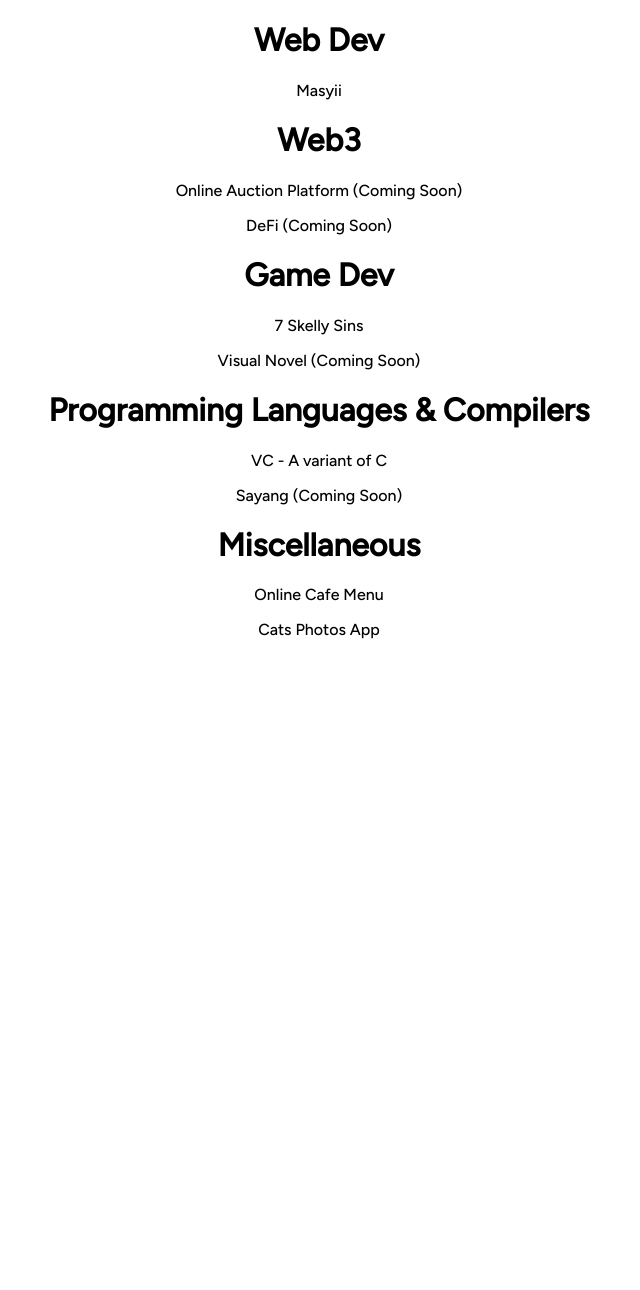
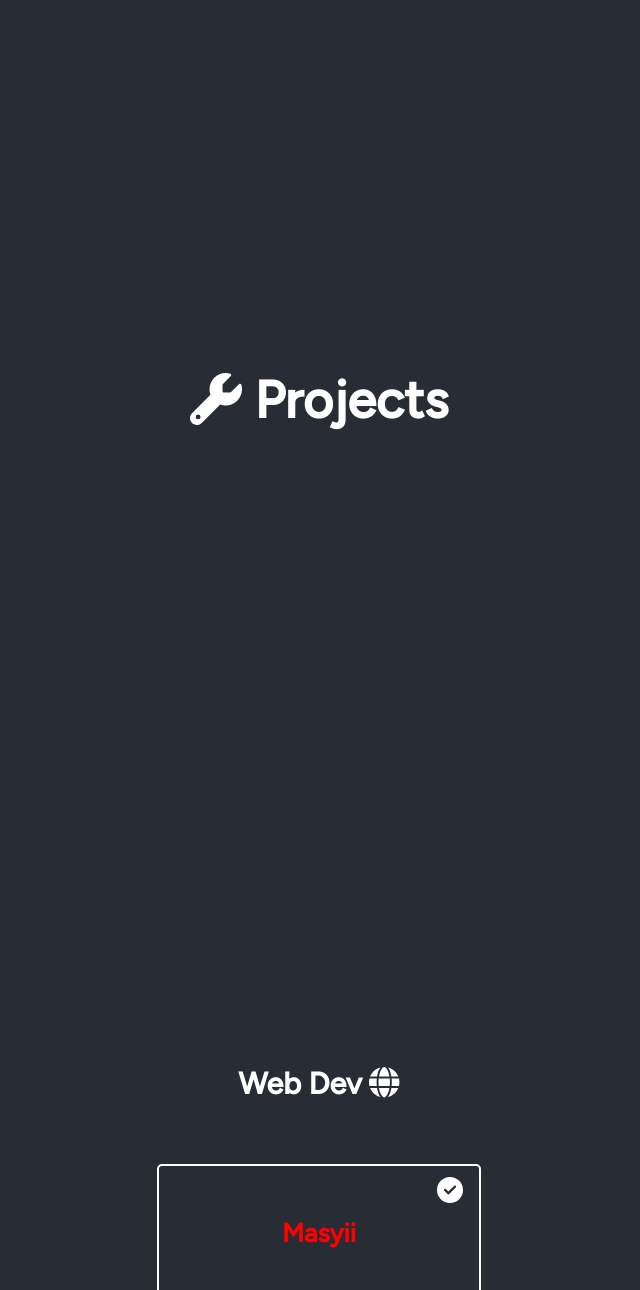
Before and after one commit to irfanzainudin/irfanzainudin.com, a React (Create React App) app: page /projects in a window 1280 px wide. Shown: the top 1290 px of the page, without its empty margins (321-961 px from the left). Before the commit the page ends 800 px from the top, so only its background shows below. Built offline with nearby package versions, Linux system fonts and the light colour scheme.

Commit message:
added Cards to Projects page

```diff
--- a/package.json
+++ b/package.json
@@ -4,6 +4,7 @@
   "private": true,
   "dependencies": {
     "@fortawesome/fontawesome-svg-core": "^6.3.0",
+    "@fortawesome/free-brands-svg-icons": "^6.3.0",
     "@fortawesome/free-solid-svg-icons": "^6.3.0",
     "@fortawesome/react-fontawesome": "^0.2.0",
     "@testing-library/jest-dom": "^5.16.5",
--- a/src/App.css
+++ b/src/App.css
@@ -17,8 +17,8 @@
   }
 }
 
-main,
-.App-header {
+.App-header,
+.App-main {
   background-color: #282c34;
   min-height: 100vh;
   display: flex;
--- /dev/null
+++ b/src/components/Card.css
@@ -0,0 +1,21 @@
+.Card {
+  margin: 2rem;
+  padding: 1rem 2rem;
+  border-radius: 5px;
+  border-color: white;
+  border-width: 2px;
+  border-style: solid;
+  min-width: 20vw;
+  max-width: 20vw;
+  position: relative;
+}
+
+.Card > header {
+  color: red;
+}
+
+.Card-status {
+  position: absolute;
+  top: 5%;
+  right: 5%;
+}
--- /dev/null
+++ b/src/components/Card.js
@@ -0,0 +1,19 @@
+import React from 'react';
+import './Card.css';
+// import { Link } from 'react-router-dom';
+
+function Card(props) {
+  return (
+    <div className='Card'>
+		<div className='Card-status'>{props.status}</div>
+		<header>
+			<h4>{props.title}</h4>
+		</header>
+		<main>
+			<small>{props.body}</small>
+		</main>
+    </div>
+  );
+}
+
+export default Card;
--- /dev/null
+++ b/src/pages/Projects.css
@@ -0,0 +1,21 @@
+.Projects-header,
+.Projects-main > section {
+  background-color: #282c34;
+  min-height: 100vh;
+  display: flex;
+  flex-direction: column;
+  align-items: center;
+  justify-content: center;
+  font-size: calc(10px + 2vmin);
+  color: white;
+}
+
+.Projects-section {
+  margin: auto;
+}
+
+.Projects-section > div {
+  display: flex;
+  flex-direction: row;
+  flex-wrap: wrap;
+}
--- a/src/pages/Projects.js
+++ b/src/pages/Projects.js
@@ -1,32 +1,58 @@
 import React from 'react';
+import { FontAwesomeIcon } from '@fortawesome/react-fontawesome'
+import { faWrench, faGlobe, faSpinner, faCircleCheck } from '@fortawesome/free-solid-svg-icons'
+import { faConnectdevelop } from '@fortawesome/free-brands-svg-icons'
+import './Projects.css';
+
+// components
+import Card from '../components/Card'
 
 function Projects() {
   return (
     <div className="Projects">
-      <div className='WebDev'>
-        <h1>Web Dev</h1>
-        <p>Masyii</p>
-      </div>
-      <div className='Web3'>
-        <h1>Web3</h1>
-        <p>Online Auction Platform (Coming Soon)</p>
-        <p>DeFi (Coming Soon)</p>
-      </div>
-      <div className='GameDev'>
-        <h1>Game Dev</h1>
-        <p>7 Skelly Sins</p>
-        <p>Visual Novel (Coming Soon)</p>
-      </div>
-      <div className='Compilers'>
-        <h1>Programming Languages & Compilers</h1>
-        <p>VC - A variant of C</p>
-        <p>Sayang (Coming Soon)</p>
-      </div>
-      <div className='Misc.'>
-        <h1>Miscellaneous</h1>
-        <p>Online Cafe Menu</p>
-        <p>Cats Photos App</p>
-      </div>
+      <header className='Projects-header'>
+        <h1><FontAwesomeIcon icon={faWrench} pulse /> Projects</h1>
+      </header>
+      <main className='Projects-main'>
+        <section className='WebDev Projects-section'>
+          <h3>Web Dev <FontAwesomeIcon icon={faGlobe} /></h3>
+          <div>
+            <Card title="Masyii" status={<FontAwesomeIcon icon={faCircleCheck} />} body="A Quran web app" />
+          </div>
+        </section>
+        <section className='Web3 Projects-section'>
+          <h3>Web3 <FontAwesomeIcon icon={faConnectdevelop} /></h3>
+          {/* <FontAwesomeIcon icon={faUsers} /> */}
+          <div>
+            <Card title="Online Auction Platform" status={<FontAwesomeIcon icon={faSpinner} spin />} body="A Quran web app" />
+            <Card title="DeFi" status={<FontAwesomeIcon icon={faSpinner} spin />} body="A Quran web app" />
+          </div>
+        </section>
+        {/* <section className='GameDev Projects-section'>
+          <h3>Game Dev <FontAwesomeIcon icon={faGamepad} /></h3>
+          <div>
+            <Card title="7 Skelly Sins" status={<FontAwesomeIcon icon={faSpinner} spin />} body="A Quran web app" />
+            <Card title="Visual Novel" status={<FontAwesomeIcon icon={faSpinner} spin />} body="A Quran web app" />
+          </div>
+        </section>
+        <section className='Compilers Projects-section'>
+          <h3>Compilers <FontAwesomeIcon icon={faLanguage} /></h3>
+          <div>
+            <Card title="VC" status={<FontAwesomeIcon icon={faSpinner} spin />} body="A Quran web app" />
+            <Card title="Sayang" status={<FontAwesomeIcon icon={faSpinner} spin />} body="A Quran web app" />
+          </div>
+        </section> */}
+        <section className='Misc. Projects-section'>
+          <h3>Miscellaneous</h3>
+          <div>
+            <Card title="7 Skelly Sins" status={<FontAwesomeIcon icon={faCircleCheck} />} body="A Quran web app" />
+            <Card title="Visual Novel" status={<FontAwesomeIcon icon={faSpinner} spin />} body="A Quran web app" />
+            <Card title="VC" status={<FontAwesomeIcon icon={faSpinner} spin />} body="A Quran web app" />
+            <Card title="Sayang" status={<FontAwesomeIcon icon={faSpinner} spin />} body="A Quran web app" />
+            <Card title="FreeCodeCamp's Certification Projects" status={<FontAwesomeIcon icon={faCircleCheck} />} body="A Quran web app" />
+          </div>
+        </section>
+      </main>
     </div>
   );
 }
```
Also changed, not shown: 1 other file (tests, documents, lock files or other folders).
